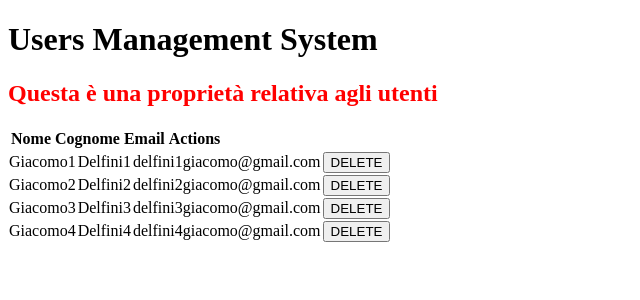
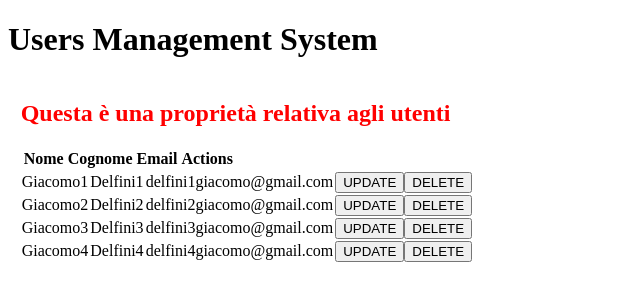
Before and after one commit to dgiac85/ums, an Angular app: page / in a window 1280 px wide. Shown: the top 300 px of the page, without its empty margins (0-640 px from the left). Built offline with nearby package versions, Linux system fonts and the light colour scheme.

Commit message:
utilizzo degli emit tra componenti figli e padre

```diff
--- a/src/app/app.component.html
+++ b/src/app/app.component.html
@@ -1,3 +1,11 @@
 <!--The content below is only a placeholder and can be replaced.-->
 <h1>Users Management System</h1>
-<app-users></app-users>
+
+<div class="main">
+    <div class="users">
+        <app-users (selectedUser)="updateUser($event)"></app-users>
+    </div>
+    <div class="userDetail" *ngIf="userSelected">
+       <app-user-detail></app-user-detail>
+    </div>
+</div>
--- a/src/app/app.component.ts
+++ b/src/app/app.component.ts
@@ -1,4 +1,5 @@
 import { Component } from '@angular/core';
+import { User } from './interfaces/user';
 
 @Component({
   selector: 'app-root',
@@ -6,5 +7,12 @@ import { Component } from '@angular/core';
   styleUrls: ['./app.component.css']
 })
 export class AppComponent {
-  title = 'usersModule';
+
+  userSelected:User;
+
+  updateUser(user:User){
+      this.userSelected=user;
+  }
+
+
 }
--- a/src/app/app.module.ts
+++ b/src/app/app.module.ts
@@ -6,13 +6,15 @@ import { UsersComponent } from './users/users.component';
 
 import {UserService} from './services/user.service';
 import { UserComponent } from './user/user.component';
+import { UserDetailComponent } from './user-detail/user-detail.component';
 
 
 @NgModule({
   declarations: [
     AppComponent,
     UsersComponent,
-    UserComponent
+    UserComponent,
+    UserDetailComponent
   ],
   imports: [
     BrowserModule
--- /dev/null
+++ b/src/app/user-detail/user-detail.component.html
@@ -0,0 +1,18 @@
+{{userSelected | json}}
+<form>
+  <div class="form-group">
+    <label for="firstname">First Name</label>
+    <input name="firstname" id="firstname">
+  </div>
+  <div class="form-group">
+    <label for="surname">Surname</label>
+    <input name="surname" id="surname">
+    </div>
+  <div class="form-group">
+    <label for="email">Email</label>
+    <input type="email" id="email">
+  </div>
+  <div class="form-group">
+    <button class="btn-save">SAVE</button>
+  </div>
+</form>
--- /dev/null
+++ b/src/app/user-detail/user-detail.component.ts
@@ -0,0 +1,15 @@
+import { Component, OnInit } from '@angular/core';
+
+@Component({
+  selector: 'app-user-detail',
+  templateUrl: './user-detail.component.html',
+  styleUrls: ['./user-detail.component.css']
+})
+export class UserDetailComponent implements OnInit {
+
+  constructor() { }
+
+  ngOnInit() {
+  }
+
+}
--- a/src/app/user/user.component.html
+++ b/src/app/user/user.component.html
@@ -2,5 +2,6 @@
 <td>{{user.surname}}</td>
 <td>{{user.email}}</td>
 <td>
-  <button (click)=deleteUser(user)>DELETE</button>
+  <button (click)=updateUser()>UPDATE</button>
+  <button (click)=deleteUser()>DELETE</button>
 </td>
--- a/src/app/user/user.component.ts
+++ b/src/app/user/user.component.ts
@@ -10,6 +10,7 @@ import { User } from '../interfaces/user';
 export class UserComponent implements OnInit {
   @Input('user-data') user:User;
   @Output('onDeleteUser') userDeleted = new EventEmitter();
+  @Output('onSelectedUser') userSelected = new EventEmitter();
 
   constructor(private userService:UserService) { }
 
@@ -22,4 +23,10 @@ export class UserComponent implements OnInit {
    this.userDeleted.emit(this.user);
   }
 
+  updateUser(){
+    //this.userService.deleteUser(this.user);
+
+    this.userSelected.emit(this.user);
+  }
+
 }
--- a/src/app/users/users.component.html
+++ b/src/app/users/users.component.html
@@ -9,6 +9,6 @@
     </tr>
 </table>
 
-<tr app-user *ngFor="let user of users" [user-data]='user' (onDeleteUser)='onDeleteUser($event)'>
+<tr app-user *ngFor="let user of users" [user-data]='user' (onDeleteUser)='onDeleteUser($event)' (onSelectedUser)='onSelectedUser($event)'>
 
 </tr>
--- a/src/app/users/users.component.ts
+++ b/src/app/users/users.component.ts
@@ -1,6 +1,7 @@
 //Affinche venga considerato come componente dobbiamo mettere un decoratore per decorarlo come component angular
-import {Component,OnInit} from '@angular/core';
+import {Component,OnInit,Output,EventEmitter} from '@angular/core';
 import {UserService} from '../services/user.service';
+import { User } from '../interfaces/user';
 
 @Component({
     selector:'app-users',
@@ -10,10 +11,10 @@ import {UserService} from '../services/user.service';
 })
 
 export class UsersComponent implements OnInit {
+    users:User[]=[];
+
+    @Output() selectedUser = new EventEmitter<User>();
     title = 'Questa è una proprietà relativa agli utenti';
-
-    users=[];
-
 
     constructor(private service:UserService){
 
@@ -27,4 +28,8 @@ export class UsersComponent implements OnInit {
         this.service.deleteUser(user);
     }
 
+    onSelectedUser(user){
+        this.selectedUser.emit(user); //emettendolo, l' app component lo ascolta
+    }
+
 }
--- a/src/styles.css
+++ b/src/styles.css
@@ -1 +1,17 @@
 /* You can add global styles to this file, and also import other style files */
+
+.main{
+    width:98%;
+    margin:auto;
+    vertical-align:top;
+}
+
+.users{
+    float:left;
+    width:60%;
+}
+
+.userDetail{
+    float:left;
+    width:40%;
+}
```
Also changed, not shown: src/app/user-detail/user-detail.component.css (added), 1 other file (tests, documents, lock files or other folders).
